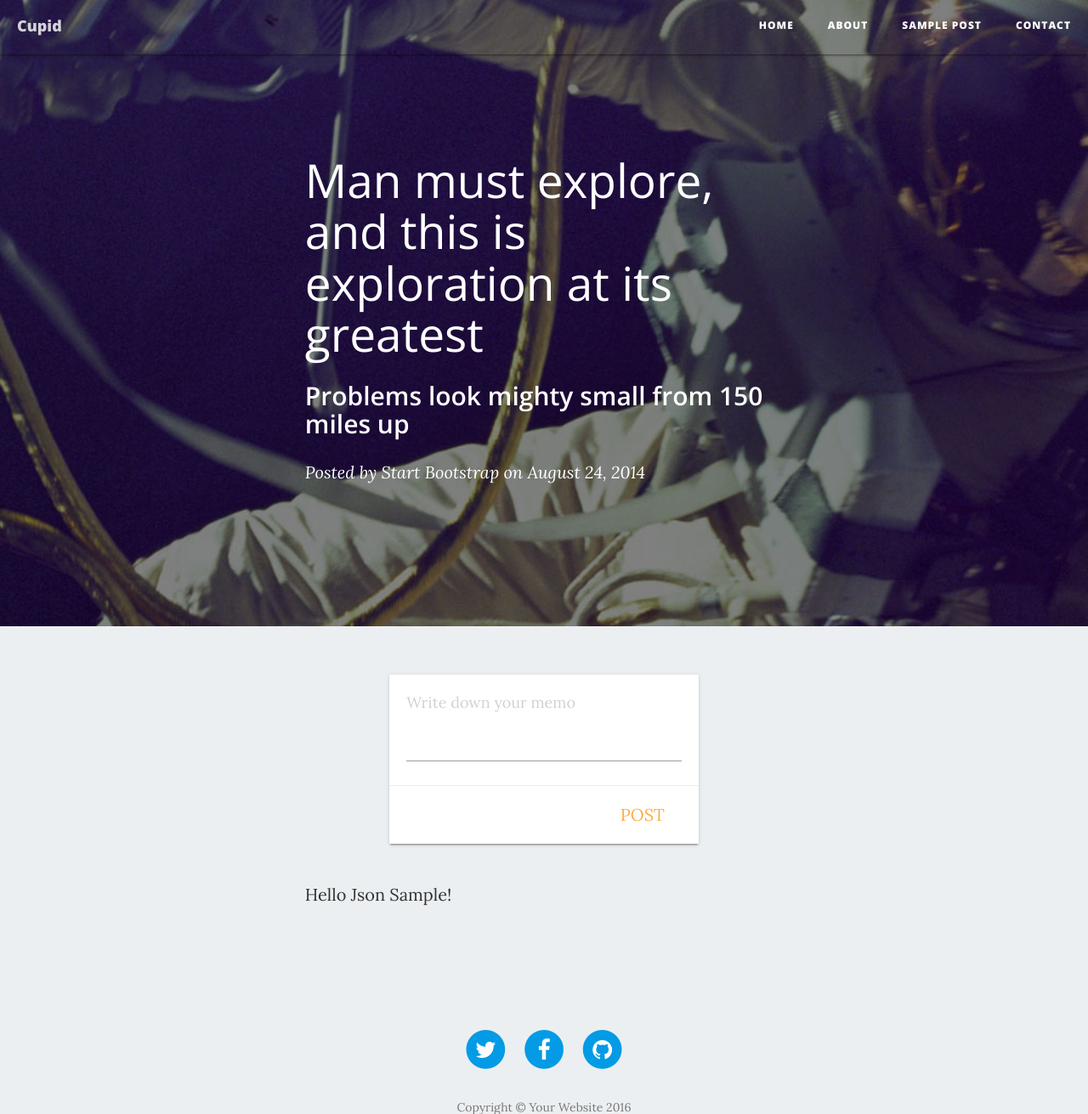
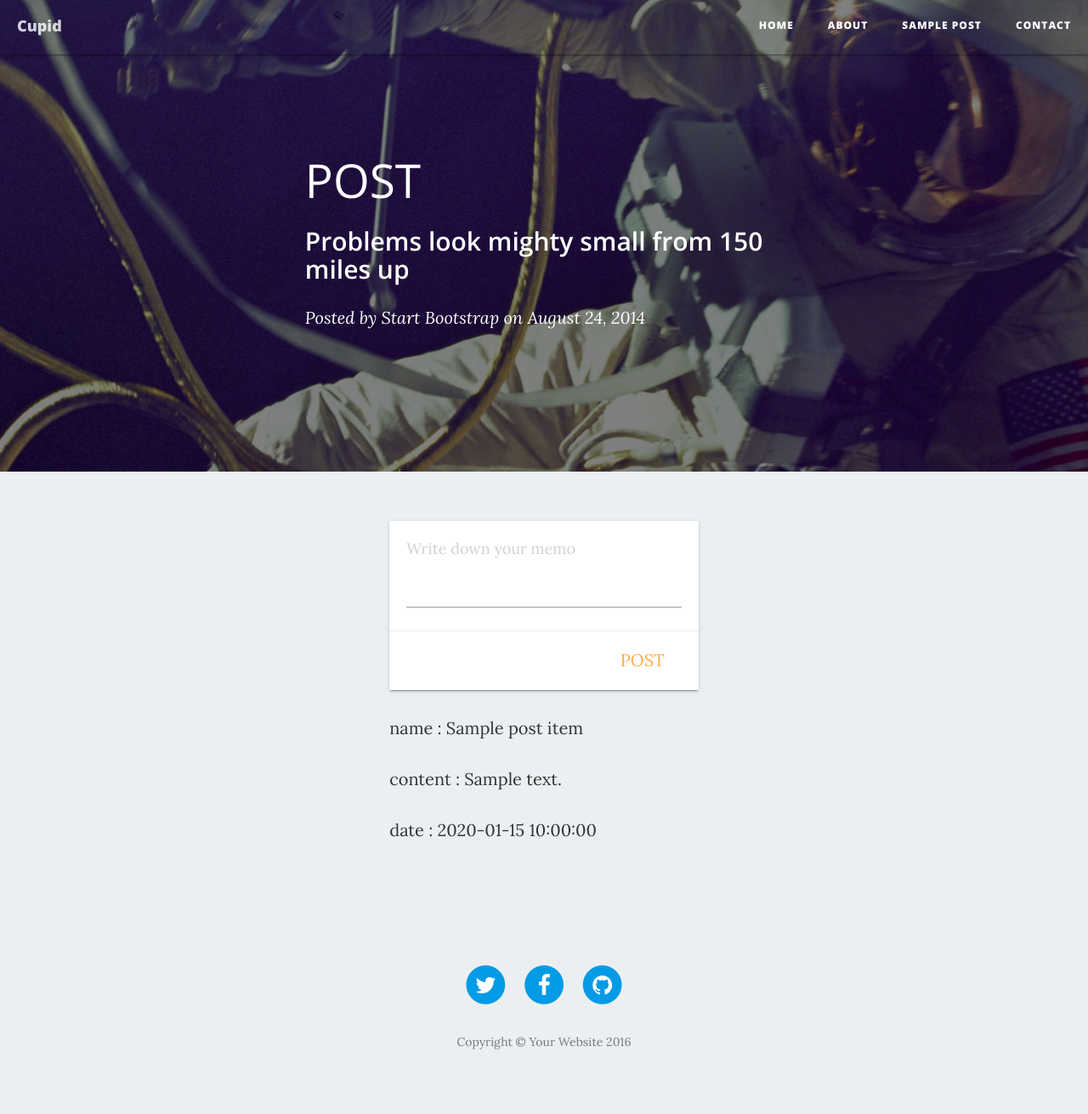
Before and after one commit to garymon/Cupid, a Flask app: template app/templates/post.html in a window 1280 px wide. Shown: the top 1311 px of the page at 85% size. After the commit the page ends 1235 px from the top, so only its background shows below. Run offline with Flask 2, Linux system fonts and the light colour scheme; the template is opened without the code that fills it: most values are stand-ins (such as "Sample title", 1, 10 or a date in 2020); some libraries are stand-ins or nearby versions; some web fonts are replaced.

Commit message:
post.html, server 수정. post.json 생성해서 정보 주고 받도록 구현

```diff
--- a/app/helloworld.py
+++ b/app/helloworld.py
@@ -1,5 +1,5 @@
 # -*- coding: utf-8 -*-
-import json
+import json, uuid
 from flask import Flask, redirect, url_for, request, render_template
 
 app = Flask(__name__)
@@ -11,16 +11,39 @@ app = Flask(__name__)
 def index():
    return render_template('index.html')
 
+def jsonController(myData) :
+   print(uuid.uuid4())
+
+   fRead = open("post.json", 'r')
+   originJson= fRead.read()
+   fRead.close()
+
+   fWrite = open("post.json", 'w')
+
+   originDataArr = json.loads(originJson)
+
+   originDataArr.append(myData)
+
+   fWrite.write(json.dumps(originDataArr))
+   fWrite.close()
+
+
 @app.route('/about')
 def about():
    return render_template('about.html')
 
-@app.route('/post')
+@app.route('/posts', methods=['POST', 'GET'])
 def post():
-   customer = '{"name": "강진수", "id": 152352, "history": [{"date": "2015-03-11", "item": "iPhone"}, {"date": "2016-02-23", "item": "Monitor"}]}'
-   decode_test = json.loads(customer)
-   print(decode_test['name'])
-   return render_template('post.html',  json_string = decode_test['name'])
+
+   if request.method == "GET":
+      fRead = open("post.json", 'r')
+      outputJson = json.loads(fRead.read())
+      outputJson.reverse()
+      return render_template('post.html', posts = outputJson)
+   elif request.method == "POST":
+      req_json = request.get_json()
+      jsonController(req_json)
+      return json.dumps(req_json)
 
 @app.route('/contact')
 def contact():
--- /dev/null
+++ b/app/post.json
@@ -0,0 +1 @@
+[{"date": "2016/12/10/SAT", "content": "asdfdzvx", "name": "Jun Seo"}, {"date": "2016/12/10/SAT", "content": "eafawefaef", "name": "Jun Seo"}, {"date": "2016/12/10/SAT", "content": "", "name": "Jun Seo"}, {"date": "2016/12/10/SAT", "content": "abcdasdfasdfasdf", "name": "Jun Seo"}, {"date": "2016/12/10/SAT", "content": "aaaaaaaaaaaaaaaaaaaaaaaaaaaaaaaaaaaa\na\na\naa\na\n", "name": "Jun Seo"}, {"date": "2016/12/10/SAT", "content": "afeawefaeawgargargarg", "name": "Jun Seo"}]
--- a/app/templates/post.html
+++ b/app/templates/post.html
@@ -58,7 +58,7 @@
                         <a href="about">About</a>
                     </li>
                     <li>
-                        <a href="post">Sample Post</a>
+                        <a href="posts">Sample Post</a>
                     </li>
                     <li>
                         <a href="contact">Contact</a>
@@ -77,7 +77,7 @@
             <div class="row">
                 <div class="col-lg-8 col-lg-offset-2 col-md-10 col-md-offset-1">
                     <div class="post-heading">
-                        <h1>Man must explore, and this is exploration at its greatest</h1>
+                        <h1>POST</h1>
                         <h2 class="subheading">Problems look mighty small from 150 miles up</h2>
                         <span class="meta">Posted by <a href="#">Start Bootstrap</a> on August 24, 2014</span>
                     </div>
@@ -95,17 +95,21 @@
     <div class="container">
         <div class="row">
             <div class="col-lg-8 col-lg-offset-2 col-md-10 col-md-offset-1">
-                <div class="container write">
+                <div id="card_div" class="container write">
                     <div class="card">
                         <div class="card-content">
                             <textarea class="materialize-textarea" id="textArea" placeholder="Write down your memo"></textarea>
                         </div>
                         <div class="card-action">
-                            <a href='#' onclick="onclick_post()">POST</a>
+                            <a id="post_btn" href="">POST</a>
                         </div>
                     </div>
+                        {% for postItem in posts  %}
+                            <p>name : {{postItem.name}}</p>
+                            <p>content : {{postItem.content}}</p>
+                            <p>date : {{postItem.date}}</p>
+                        {% endfor %}
                 </div>
-                <p>Hello Json {{ json_string }}!</p>
             </div>
         </div>
     </div>
@@ -149,12 +153,7 @@
         </div>
     </footer>
 
-    <script>
-        function onclick_post(){
-            post_string = document.getElementById("textArea").value;
-            console.log(post_string);
-        }
-    </script>
+
 
     <!-- jQuery -->
     <script src="static/vendor/jquery/jquery.min.js"></script>
@@ -170,6 +169,44 @@
     <!-- Theme JavaScript -->
     <script src="static/js/clean-blog.min.js"></script>
 
+    <script>
+        $("#post_btn").click(onclick_post)
+
+        function onclick_post(e){
+            input_str = document.getElementById("textArea").value;
+            json_obj = {
+                name : "Jun Seo",
+                date : "2016/12/10/SAT",
+                content : input_str
+            };
+
+            console.log("[post.html]" + json_obj);
+
+            sendServerJson(JSON.stringify(json_obj));
+             e.preventDefault();
+        }
+
+        function sendServerJson(jsonData){
+            $.ajax({
+                type: "POST",
+                url: "/posts",
+                contentType: "application/json",
+                data: jsonData,
+                error: function(request,status,error){
+                    console.log("[post.html] : error");
+                },
+                success: function(result){
+                    console.log("[post.html] : success");
+                    getAllData(JSON.parse(result));
+                }
+            });
+        }
+
+        function getAllData(result){
+            $("#card_div").append("<p>name : " + result.name + "</p><p>" + "content : " + result.content + "</p><p>" + "date : " + result.date + "\n" + "</p>");
+        }
+    </script>
+
 </body>
 
 </html>
```
Also changed, not shown: app/templates/index.html (+5 -5 lines).
